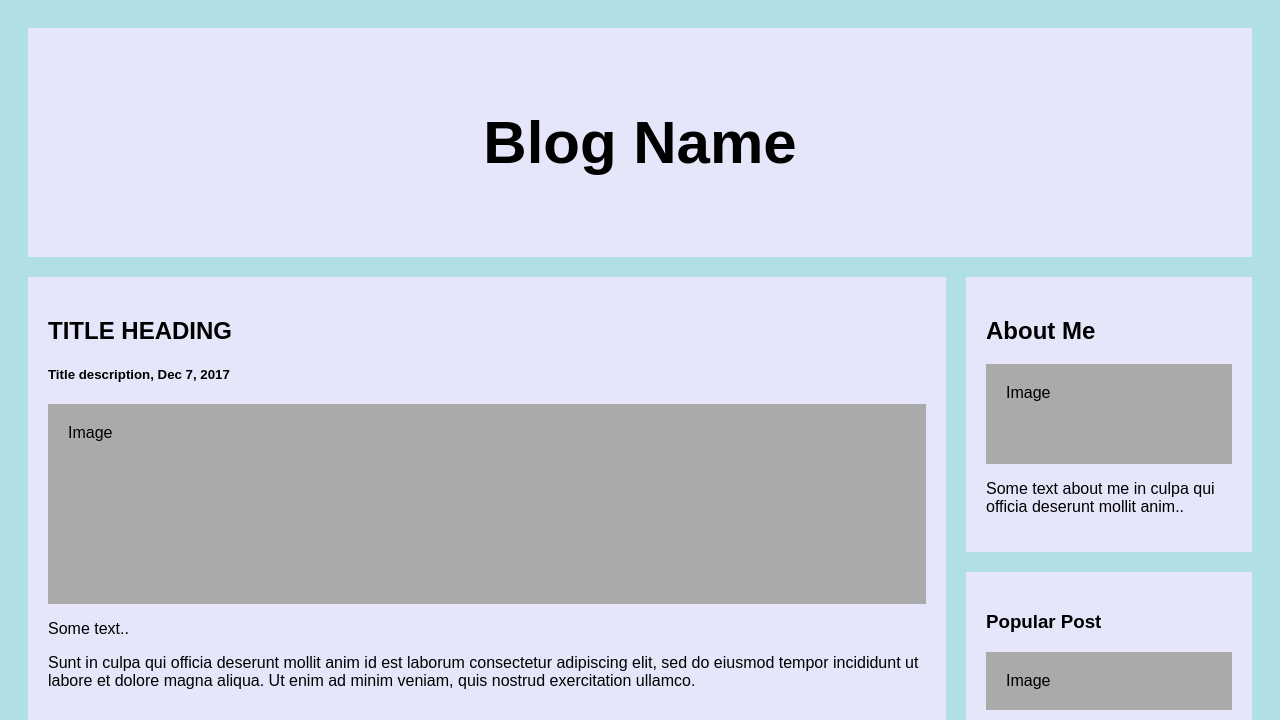
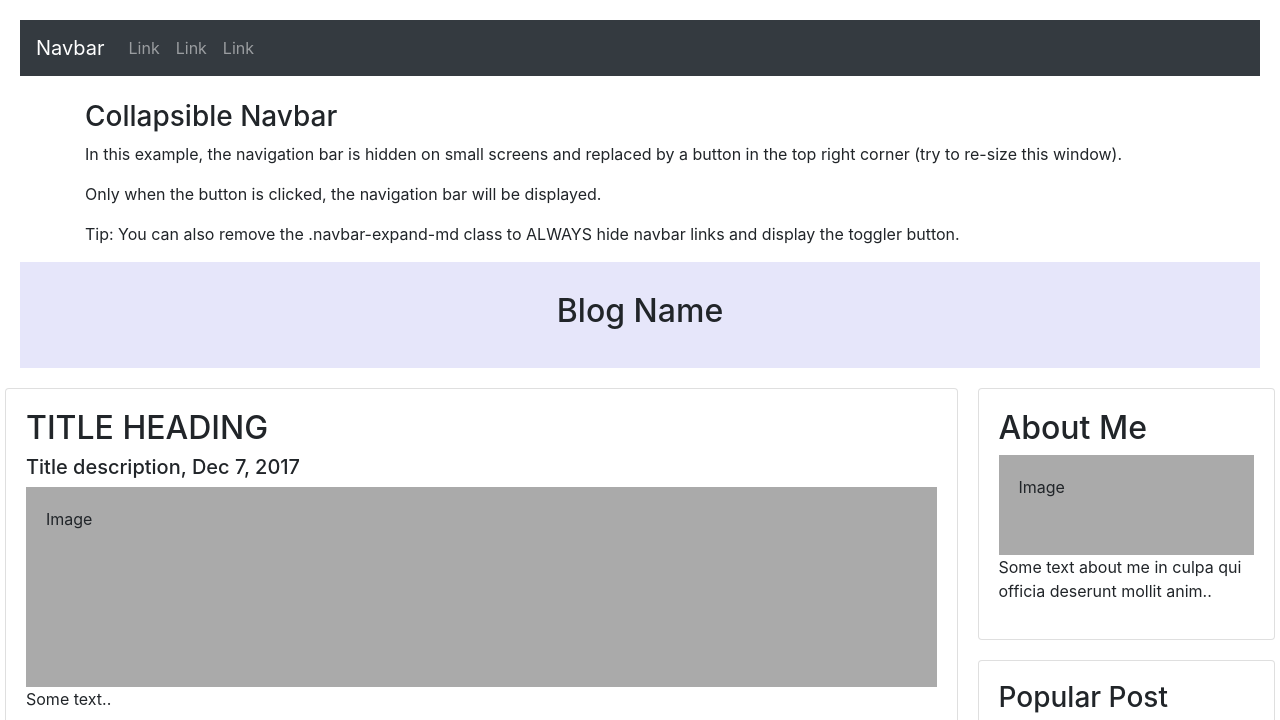
Before and after one commit to solenn11/suliac, a plain HTML site: page index.html in a window 1280 px wide. Shown: the top 720 px of the page. Drawn offline with nearby package versions, Linux system fonts and the light colour scheme.

Commit message:
Update index.html

```diff
--- a/index.html
+++ b/index.html
@@ -73,8 +73,42 @@ body {
   }
 }
 </style>
+  <title>Bootstrap Example</title>
+  <meta charset="utf-8">
+  <meta name="viewport" content="width=device-width, initial-scale=1">
+  <link rel="stylesheet" href="https://cdn.jsdelivr.net/npm/bootstrap@4.6.2/dist/css/bootstrap.min.css">
+  <script src="https://cdn.jsdelivr.net/npm/jquery@3.6.1/dist/jquery.slim.min.js"></script>
+  <script src="https://cdn.jsdelivr.net/npm/popper.js@1.16.1/dist/umd/popper.min.js"></script>
+  <script src="https://cdn.jsdelivr.net/npm/bootstrap@4.6.2/dist/js/bootstrap.bundle.min.js"></script>
 </head>
 <body>
+  <nav class="navbar navbar-expand-md bg-dark navbar-dark">
+  <a class="navbar-brand" href="#">Navbar</a>
+  <button class="navbar-toggler" type="button" data-toggle="collapse" data-target="#collapsibleNavbar">
+    <span class="navbar-toggler-icon"></span>
+  </button>
+  <div class="collapse navbar-collapse" id="collapsibleNavbar">
+    <ul class="navbar-nav">
+      <li class="nav-item">
+        <a class="nav-link" href="#">Link</a>
+      </li>
+      <li class="nav-item">
+        <a class="nav-link" href="#">Link</a>
+      </li>
+      <li class="nav-item">
+        <a class="nav-link" href="#">Link</a>
+      </li>
+    </ul>
+  </div>
+</nav>
+<br>
+
+<div class="container">
+  <h3>Collapsible Navbar</h3>
+  <p>In this example, the navigation bar is hidden on small screens and replaced by a button in the top right corner (try to re-size this window).</p>
+  <p>Only when the button is clicked, the navigation bar will be displayed.</p>
+  <p>Tip: You can also remove the .navbar-expand-md class to ALWAYS hide navbar links and display the toggler button.</p>
+</div>
 
 <div class="header">
   <h2>Blog Name</h2>
```
